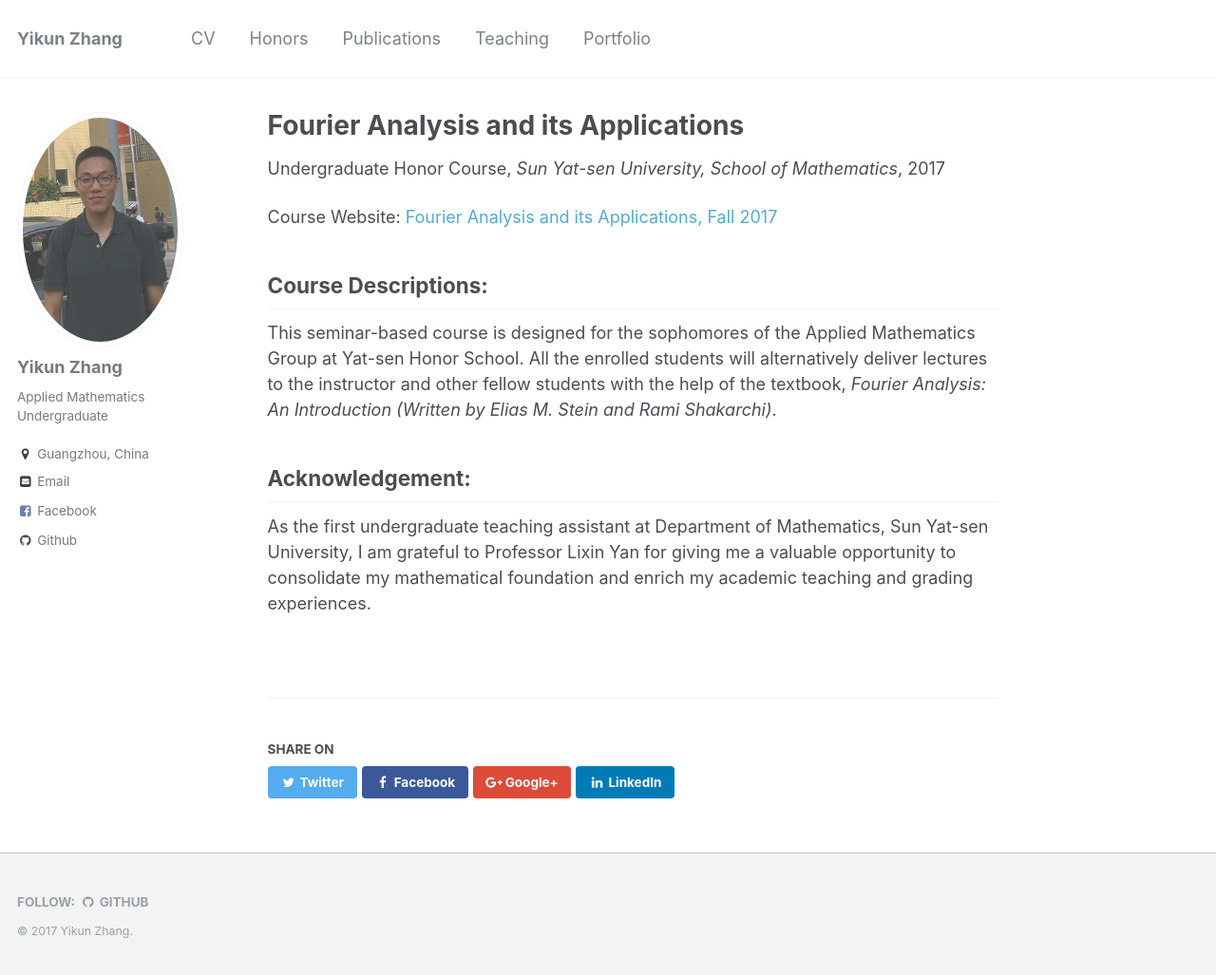
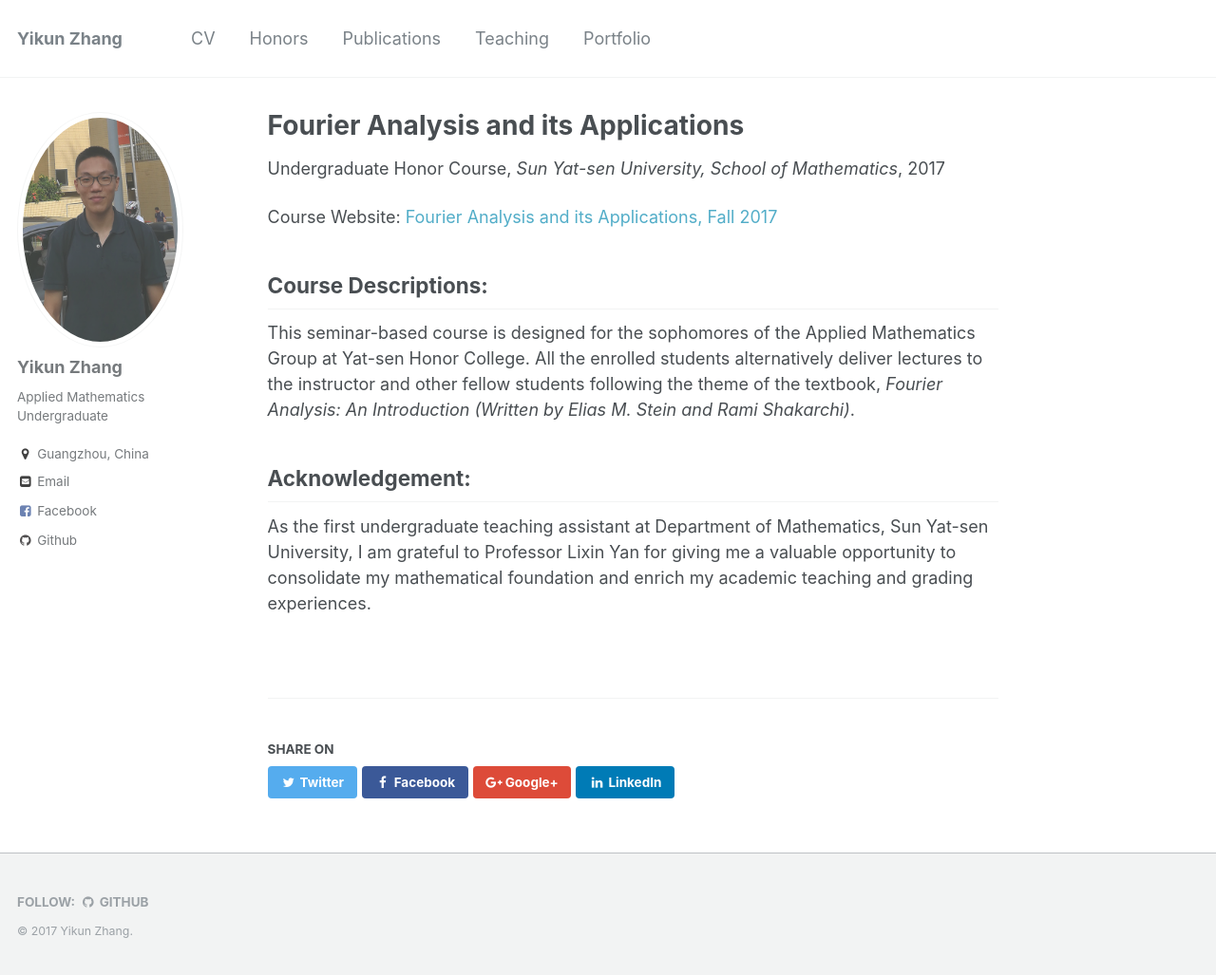
Before and after one commit to zhangyk8/zhangyk8.github.io, a Jekyll site: the page built from _teaching/Fall_2017.md, in a window 1280 px wide and 1027 px high. Shown: the whole window at 95% size. Built offline with Jekyll 4.4.1, drawn with Linux system fonts in a browser that asks for light colours.

Commit message:
Update Fall_2017.md

```diff
--- a/_teaching/Fall_2017.md
+++ b/_teaching/Fall_2017.md
@@ -12,7 +12,7 @@ Course Website: [Fourier Analysis and its Applications, Fall 2017](https://zhang
 
 ## Course Descriptions:
 
-This seminar-based course is designed for the sophomores of the Applied Mathematics Group at Yat-sen Honor School. All the enrolled students will alternatively deliver lectures to the instructor and other fellow students with the help of the textbook, _Fourier Analysis: An Introduction (Written by Elias M. Stein and Rami Shakarchi)_.
+This seminar-based course is designed for the sophomores of the Applied Mathematics Group at Yat-sen Honor College. All the enrolled students alternatively deliver lectures to the instructor and other fellow students following the theme of the textbook, _Fourier Analysis: An Introduction (Written by Elias M. Stein and Rami Shakarchi)_.
 
 ## Acknowledgement:
 As the first undergraduate teaching assistant at Department of Mathematics, Sun Yat-sen University, I am grateful to Professor Lixin Yan for giving me a valuable opportunity to consolidate my mathematical foundation and enrich my academic teaching and grading experiences.
```
